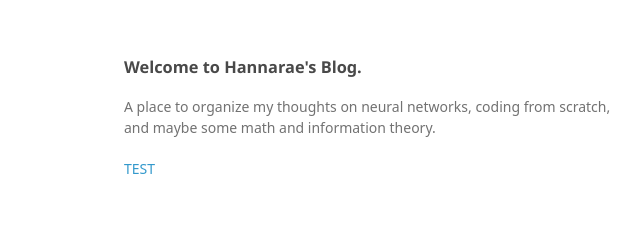
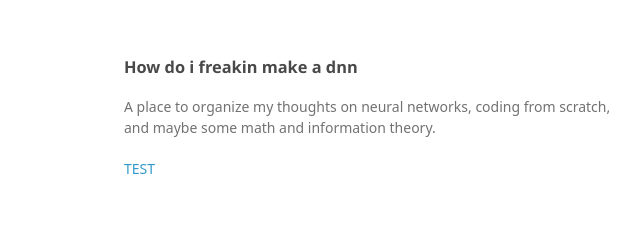
Before and after one commit to hannaraenam/hannaraenam.github.io, a plain HTML site: page dnn1.html in a window 1280 px wide. Shown: the top 240 px of the page, 446-1086 px from the left. Drawn offline with Linux system fonts and the light colour scheme; a web font is replaced by a local one.

Commit message:
Update dnn1.html

```diff
--- a/dnn1.html
+++ b/dnn1.html
@@ -24,7 +24,7 @@
       </header>
       <section>
         <h3>
-<a id="welcome-to-hannaraes-blog" class="anchor" href="#welcome-to-hannaraes-blog" aria-hidden="true"><span aria-hidden="true" class="octicon octicon-link"></span></a>Welcome to Hannarae's Blog.</h3>
+<a id="welcome-to-hannaraes-blog" class="anchor" href="#welcome-to-hannaraes-blog" aria-hidden="true"><span aria-hidden="true" class="octicon octicon-link"></span></a>How do i freakin make a dnn</h3>
 
 <p>A place to organize my thoughts on neural networks, coding from scratch, and maybe some math and information theory.</p>
 
```
